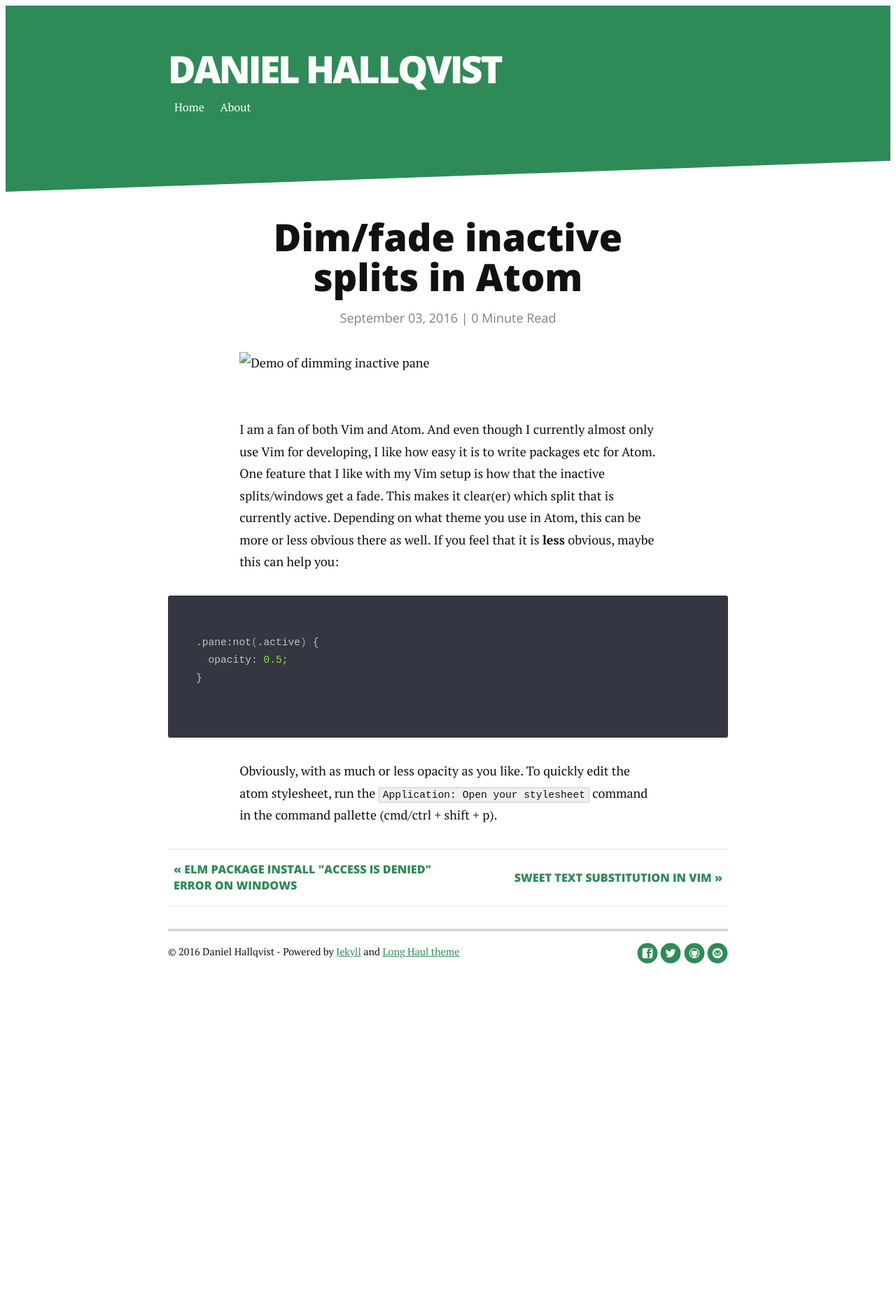
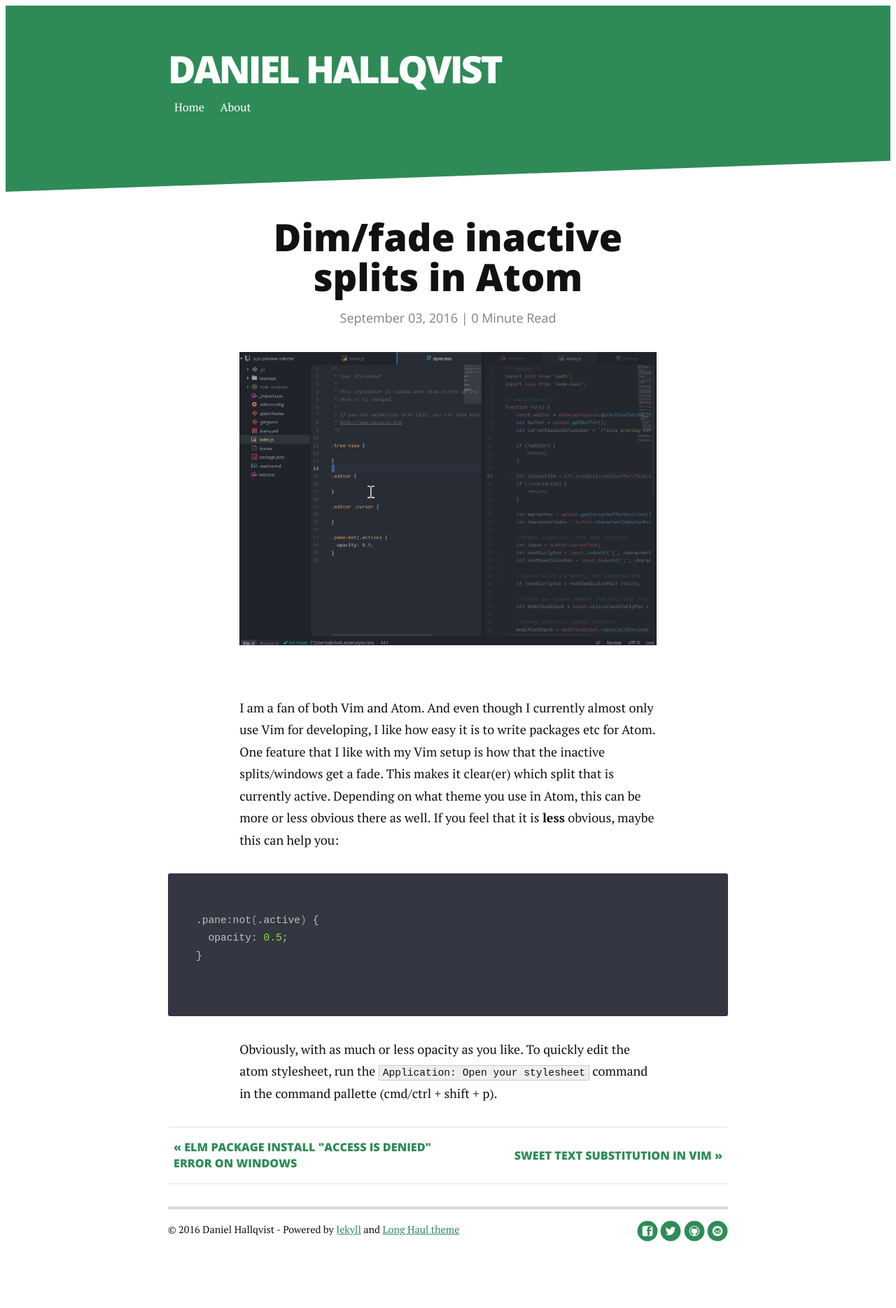
Before and after one commit to Dhq/dhallqvist-blogg, a Jekyll site: the page built from _posts/2016-09-03-dim-inactive-splits-atom.markdown, in a window 1280 px wide. Shown: the whole page at 70% size. Built offline with Jekyll 4.4.1, drawn with Linux system fonts in a browser that asks for light colours; nearby versions of some CDN libraries; before the commit the page ends 1472 px from its top, so only the background shows below that.

Commit message:
Img path, atom dim

```diff
--- a/_posts/2016-09-03-dim-inactive-splits-atom.markdown
+++ b/_posts/2016-09-03-dim-inactive-splits-atom.markdown
@@ -3,7 +3,7 @@
 title:  "Dim/fade inactive splits in Atom"
 date:   2016-9-3
 ---
-![Demo of dimming inactive pane](/dhallqvist.github.io/assets/img/post-images/2016-09-03-dim-atom.gif)
+![Demo of dimming inactive pane](/assets/img/post-images/2016-09-03-dim-atom.gif)
 
 I am a fan of both Vim and Atom. And even though I currently almost only use Vim for developing, I like how easy it is
 to write packages etc for Atom. One feature that I like with my Vim setup is how that the inactive splits/windows get a fade.
```
Also changed, not shown: 2 other files.
